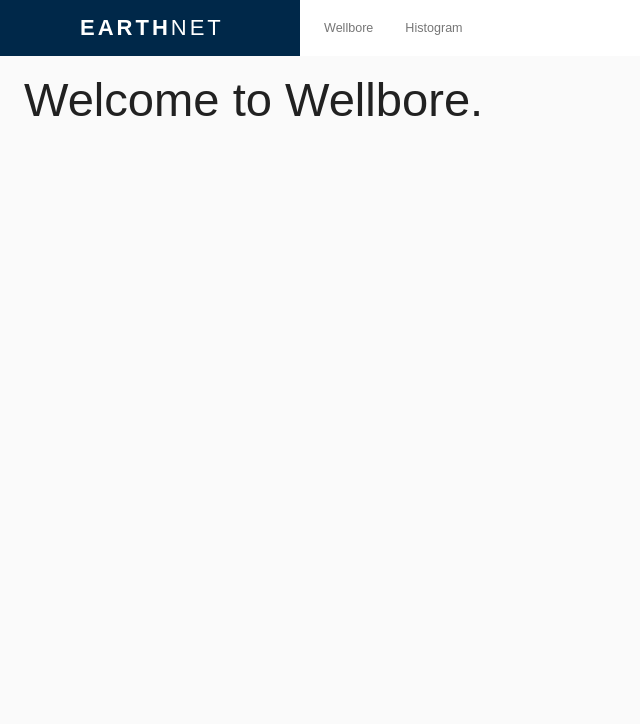
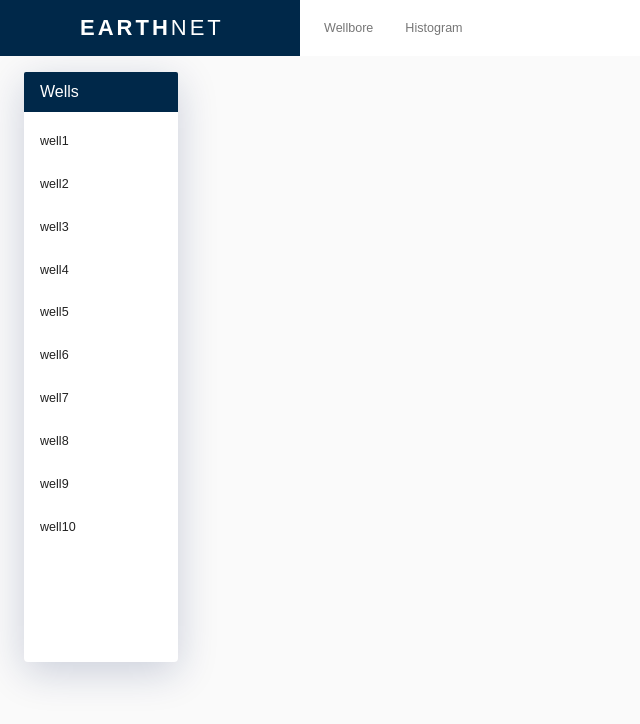
Before and after one commit to AxGa/react-assignment, a React (Create React App) app: page /wellbore in a window 1280 px wide. Shown: the top 724 px of the page, without its empty margins (0-640 px from the left). Built offline with nearby package versions, Linux system fonts and the light colour scheme; data requests are answered from the project's data file.

Commit message:
Create the wells' list and add it to Wellbore page

```diff
--- a/src/earthnet/Wellbore.js
+++ b/src/earthnet/Wellbore.js
@@ -1,11 +1,16 @@
 import React from 'react';
 import Dashboard from '../layouts/Dashboard/Dashboard';
-import { Typography } from '@material-ui/core';
+import { Grid } from '@material-ui/core';
+import WellsList from '../layouts/components/Lists/WellsList';
 
 export default function Wellbore() {
   return (
-    <Dashboard>
-      <Typography variant="h2">Welcome to Wellbore.</Typography>
+	<Dashboard>
+		<Grid container spacing={1} >
+			<Grid item xs={12} md={5} container spacing={2}>
+      			<WellsList/>
+  			</Grid>
+		</Grid>
     </Dashboard>
   );
 }
--- /dev/null
+++ b/src/layouts/components/Lists/WellsList.js
@@ -0,0 +1,113 @@
+import React, { useState, useEffect }from "react";
+import { connect } from "react-redux";
+import { fetchWells } from "../../../store/actions/wellsActions";
+import { makeStyles, Grid, List, ListItem, ListItemText } from '@material-ui/core';
+import {
+  Portlet,
+  PortletHeader,
+  PortletLabel,
+  PortletContent
+} from '../';
+
+const styles = theme => ({
+  root: {
+    display: 'flex',
+    flexDirection: 'column'
+  },
+  button: { marginTop: theme.spacing(3) },
+  header: {
+    padding: theme.spacing(0, 1, 0, 2),
+    background: theme.palette.default.dark,
+    color: theme.palette.default.contrastText
+  },
+  headerLabel: {
+    '& .MuiTypography-root': {
+      fontSize: '12px',
+      fontWeight: 800
+    }
+  },
+  portletContent: {
+    height: 0,
+    minHeight: 550,
+    display: 'flex',
+    flexDirection: 'column'
+  },
+  listItem: {
+    cursor: 'pointer',
+    justifyContent: ' space-between',
+    '&.Mui-selected.haveData,&.Mui-selected.haveData:hover': {
+      backgroundColor: 'rgba(41, 150, 243, .3)'
+    },
+    '&:hover, &.Mui-selected,&.Mui-selected:hover': {
+      backgroundColor: theme.palette.default.light
+    },
+    '&::selection': { backgroundColor: 'transparent' }
+  }
+});
+const useStyles = makeStyles(styles);
+
+const WellsList = (props) => {
+  useEffect(() => {
+    props.dispatch(fetchWells());
+  }, []);
+
+    const classes = useStyles();
+    const [selectedOptions, setSelect] = useState([]);
+
+    const handleSelect = value => {
+      const currentIndex = selectedOptions.indexOf(value);
+      const newSelectedOptions = [...selectedOptions];
+      if (currentIndex === -1) {
+        newSelectedOptions.push(value);
+      } else {
+        newSelectedOptions.splice(currentIndex, 1);
+      }
+      setSelect(newSelectedOptions);
+    };
+
+    const isSelected = value => selectedOptions.includes(value);
+
+    const { error, loading, wells } = props;
+
+    if (error) {
+      return <div>Error! {error.message}</div>;
+    }
+
+    if (loading) {
+      return <div>Loading...</div>;
+    }
+
+    return (
+      <Grid item xs={4}>
+        <Portlet>
+          <PortletHeader className={classes.header}>
+            <PortletLabel title="Wells" />
+          </PortletHeader>
+          <PortletContent className={classes.portletContent} noPadding>
+            <List>
+              {wells.map(
+                well => (
+                  <ListItem
+                    key={well.id}
+                    className={classes.listItem}
+                    selected={isSelected(well.id)}
+                    onClick={() => handleSelect(well.id)}
+                  >
+                    <ListItemText primary={well.name} />
+                  </ListItem>
+                )
+              )}
+            </List>
+          </PortletContent>
+        </Portlet>
+      </Grid>
+    );
+}
+
+const mapStateToProps = state => ({
+  wells: state.wells.items,
+  loading: state.wells.loading,
+  error: state.wells.error
+});
+
+export default connect(mapStateToProps)(WellsList);
```
